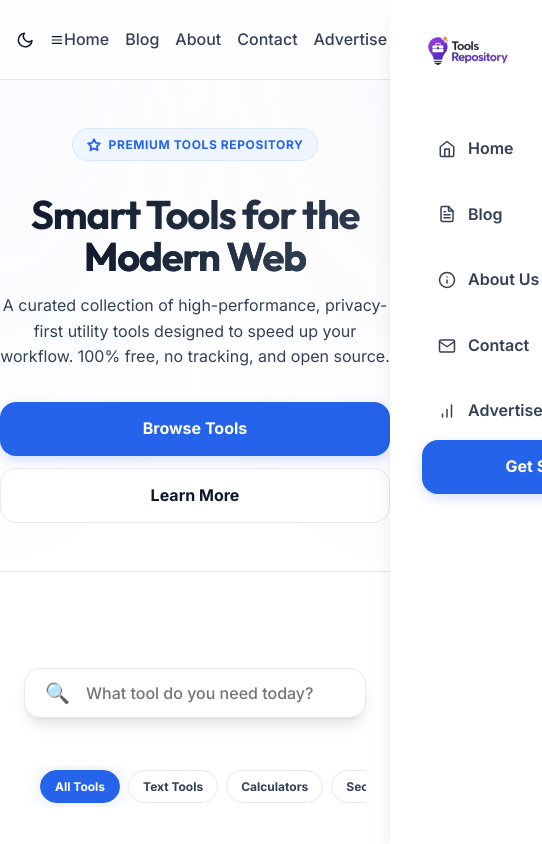
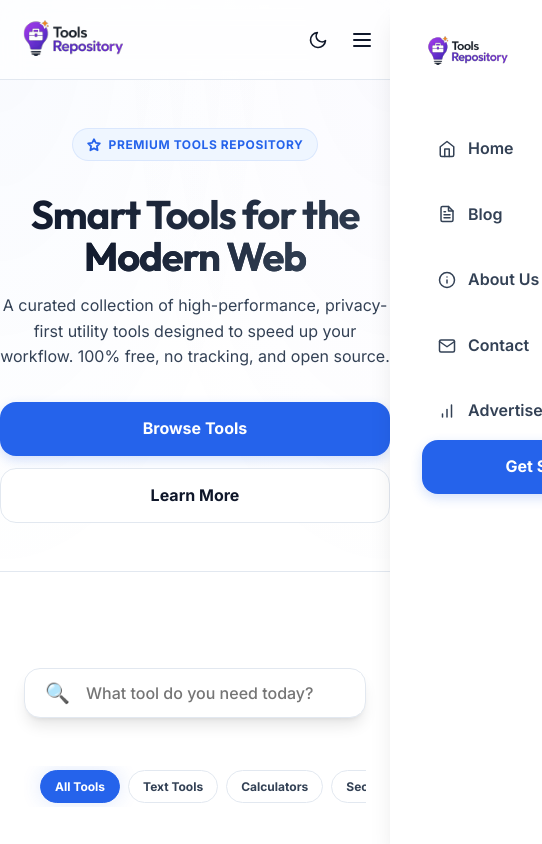
Before and after one commit to DaniyalAliSajid/tools-repository, a Next.js app: page / in a window 390 px wide. Shown: the top 844 px of the page, 542 px wide, since content can reach past the window. Built offline with nearby package versions, Linux system fonts and the light colour scheme.

Commit message:
fix(ui): remove destructive inline flex style on nav breaking mobile viewport

```diff
--- a/src/components/ClientLayout.tsx
+++ b/src/components/ClientLayout.tsx
@@ -37,7 +37,7 @@ export default function ClientLayout({ children }: { children: React.ReactNode }
                         </button>
                     </div>
 
-                    <nav className="header__nav" style={{ display: 'flex', alignItems: 'center', gap: 'var(--space-4)' }}>
+                    <nav className="header__nav">
                         <Link href="/" className="header__link">Home</Link>
                         <Link href="/blog" className="header__link">Blog</Link>
                         <Link href="/about" className="header__link">About</Link>
```
